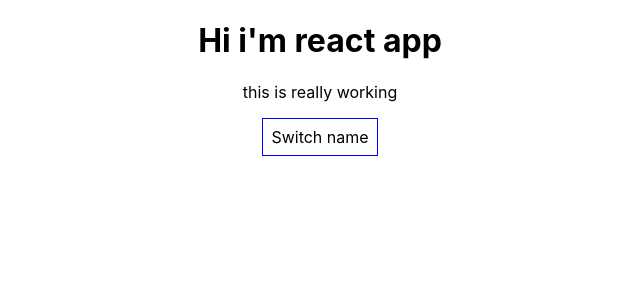
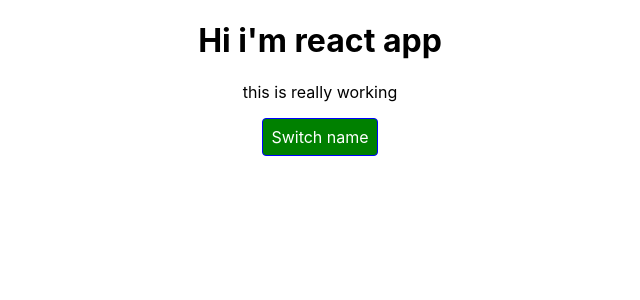
Before and after one commit to hi-manshu-kumar/ReactJS-rev, a React (Create React App) app in the folder 02-react/basics/: page / in a window 1280 px wide. Shown: the top 300 px of the page, without its empty margins (320-960 px from the left). Built offline with nearby package versions, Linux system fonts and the light colour scheme.

Commit message:
updated chapter-4 notes

```diff
--- a/02-react/basics/package.json
+++ b/02-react/basics/package.json
@@ -3,6 +3,7 @@
   "version": "0.1.0",
   "private": true,
   "dependencies": {
+    "radium": "^0.25.0",
     "react": "^16.5.2",
     "react-dom": "^16.5.2",
     "react-scripts": "2.0.5"
--- a/02-react/basics/src/App.css
+++ b/02-react/basics/src/App.css
@@ -2,31 +2,10 @@
   text-align: center;
 }
 
-.App-logo {
-  animation: App-logo-spin infinite 20s linear;
-  height: 40vmin;
+.red{
+  color: red;
 }
 
-.App-header {
-  background-color: #282c34;
-  min-height: 100vh;
-  display: flex;
-  flex-direction: column;
-  align-items: center;
-  justify-content: center;
-  font-size: calc(10px + 2vmin);
-  color: white;
+.bold{
+  font-weight: bold;
 }
-
-.App-link {
-  color: #61dafb;
-}
-
-@keyframes App-logo-spin {
-  from {
-    transform: rotate(0deg);
-  }
-  to {
-    transform: rotate(360deg);
-  }
-}
--- a/02-react/basics/src/App.js
+++ b/02-react/basics/src/App.js
@@ -1,6 +1,7 @@
 import React, { Component } from 'react';
 import Person from './Person/Person';
 import logo from './logo.svg';
+import Radium, {StyleRoot} from '../node_modules/radium';
 import './App.css';
 
 class App extends Component {
@@ -41,11 +42,17 @@
 
   render() {
     const style = {
-      backgroundColor: 'white',
+      backgroundColor: 'green',
+      color: 'white',
       font: 'inherit',
       border: '1px solid blue',
       padding: '8px',
-      cursor: 'pointer'
+      cursor: 'pointer',
+      borderRadius:'4px',
+      ':hover' :  {
+        backgroundColor: 'lightgreen',
+        color: 'black'
+      }
     };
 
     let person = null;
@@ -61,19 +68,36 @@
             changed={(event) => this.nameChangedHandler(event, person.id)}/>
           })}
           </div>
-    );}
+        );
+
+      style.backgroundColor = 'red';
+      style[':hover'] = {
+        backgroundColor : 'salmon',
+        color: 'black'
+      }
+    }
+
+    let classes = []
+    if(this.state.persons.length <= 2){
+      classes.push('red');  // classes = ['red']
+    }
+    if(this.state.persons.length <=1 ){
+      classes.push('bold');
+    }
 
     return (
+      <StyleRoot>
         <div className="App">
           <h1>Hi i'm react app</h1>
-        <p>this is really working</p>
+          <p className= {classes.join(' ')}>this is really working</p>
           <button style = {style}
             onClick = {this.togglePersonsHandler} >Switch name</button>
           {person}
         </div>
+      </StyleRoot>
     );
     return React.createElement('div', {className : 'App'}, React.createElement( 'h1',null ,'hi, im react app'))
   }
 }
 
-export default App;
+export default Radium(App);
--- a/02-react/basics/src/Person/Person.js
+++ b/02-react/basics/src/Person/Person.js
@@ -1,9 +1,16 @@
 import React from 'react';
+import Radium from 'radium';
 import './Person.css'
 
 const person = (props) => {
+    const style = {
+        '@media (min-width: 500px)' : {
+            width: '450px'
+        }
+    };
+
     return(
-        <div className="Person">
+        <div className="Person" style={style}>
             <p onClick={props.click}> I'm {props.name} and I am {props.age} years old.</p>
             <p>{props.children}</p>
             <input type="text" onChange={props.changed}  value={props.name}/>
@@ -11,4 +18,4 @@
     )
 };
 
-export default person ;
+export default Radium(person) ;
```
Also changed, not shown: 2 other files (tests, documents, lock files or other folders). Lines whose indentation alone changed are shown as unchanged.
